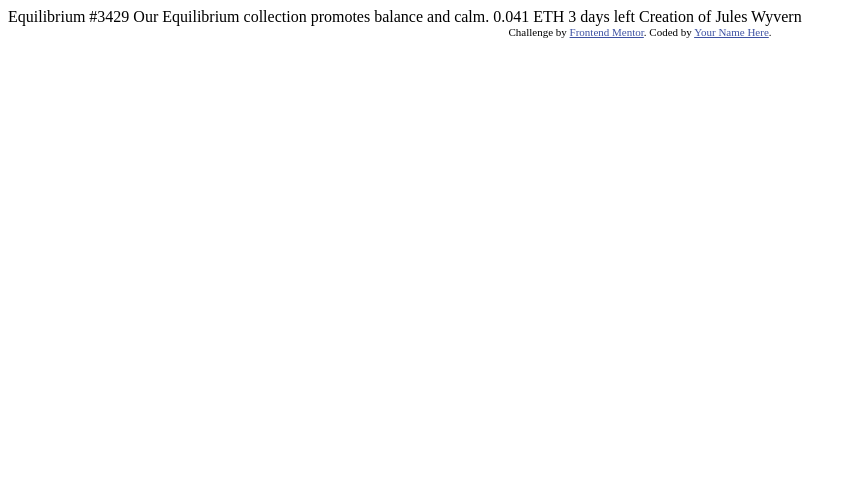
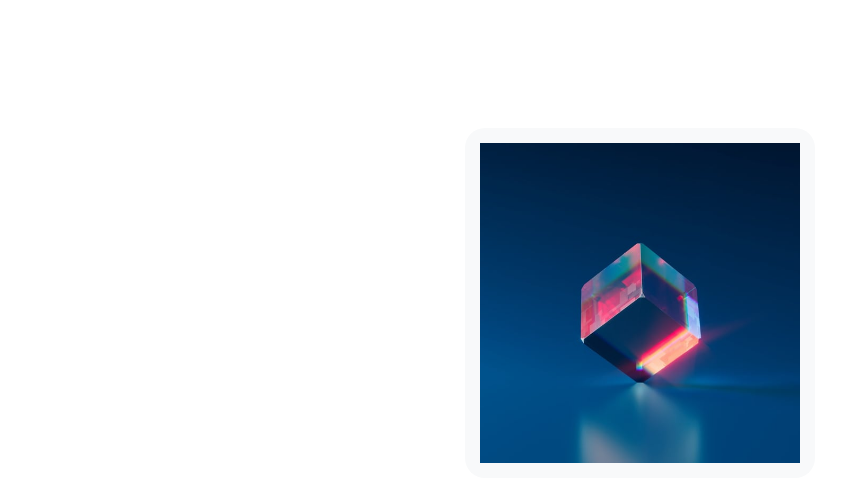
Before and after one commit to sismitrii/FrontEndMentor_nft-preview-card-component-main, a plain HTML site: page index.html in a window 1280 px wide. Shown: the whole page, without its empty margins (0-857 px from the left). Drawn offline with nearby package versions, Linux system fonts and the light colour scheme.

Commit message:
style.css added

```diff
--- a/index.html
+++ b/index.html
@@ -3,31 +3,27 @@
 <head>
   <meta charset="UTF-8">
   <meta name="viewport" content="width=device-width, initial-scale=1.0"> <!-- displays site properly based on user's device -->
-
   <link rel="icon" type="image/png" sizes="32x32" href="./images/favicon-32x32.png">
-
+  <link href="https://cdn.jsdelivr.net/npm/bootstrap@5.1.3/dist/css/bootstrap.min.css" rel="stylesheet" integrity="sha384-1BmE4kWBq78iYhFldvKuhfTAU6auU8tT94WrHftjDbrCEXSU1oBoqyl2QvZ6jIW3" crossorigin="anonymous">
+  <script src="https://cdn.jsdelivr.net/npm/bootstrap@5.1.3/dist/js/bootstrap.bundle.min.js" integrity="sha384-ka7Sk0Gln4gmtz2MlQnikT1wXgYsOg+OMhuP+IlRH9sENBO0LRn5q+8nbTov4+1p" crossorigin="anonymous"></script>
+  <link rel="stylesheet" type="text/css" href="style.css">
   <title>Frontend Mentor | NFT preview card component</title>
-
   <!-- Feel free to remove these styles or customise in your own stylesheet 👍 -->
-  <style>
-    .attribution { font-size: 11px; text-align: center; }
-    .attribution a { color: hsl(228, 45%, 44%); }
-  </style>
 </head>
 <body>
 
-  Equilibrium #3429
+<div class="container bg-light">
+  <div class="text-center">
+      <img class="equilibrium img-fluid" src="images/image-equilibrium.jpg" alt="Equilibrium">
+  </div>
+</div>
+<!-- Equilibrium #3429
 
   Our Equilibrium collection promotes balance and calm.
 
   0.041 ETH
   3 days left
 
-  Creation of Jules Wyvern
-
-  <div class="attribution">
-    Challenge by <a href="https://www.frontendmentor.io?ref=challenge" target="_blank">Frontend Mentor</a>.
-    Coded by <a href="#">Your Name Here</a>.
-  </div>
+  Creation of Jules Wyvern-->
 </body>
 </html>
--- /dev/null
+++ b/style.css
@@ -0,0 +1,15 @@
+body {
+    font-family: Arial, Helvetica, sans-serif;
+    /*background-color: hsl(212, 45%, 89%);*/
+    display: flex;
+    align-items: center;
+    justify-content: center;
+    max-height: 700px;
+}
+
+.container {
+    margin-top:10%;
+    max-width: 350px;
+    padding: 15px;
+    border-radius: 20px;
+}
```
